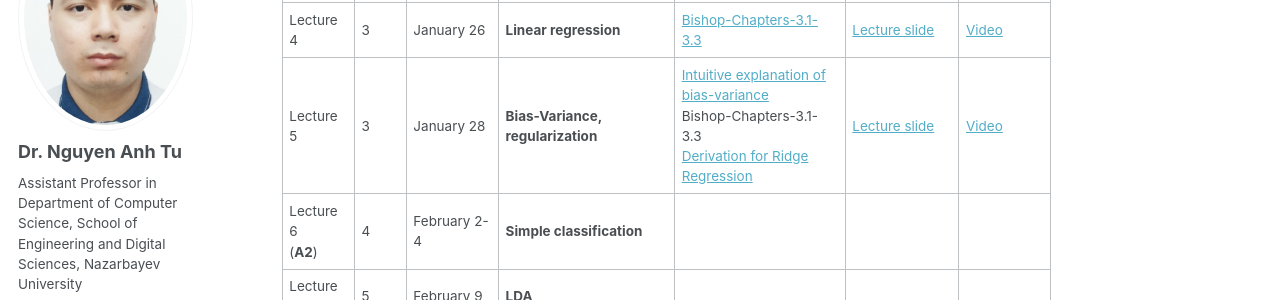
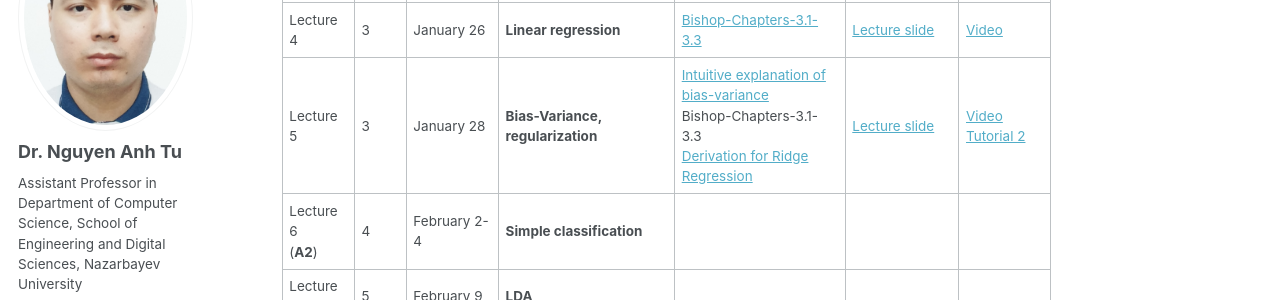
Before and after one commit to tunguyen87/seds-ml, a Jekyll site: the page built from _pages/Lecture.md, in a window 1280 px wide and 900 px high, scrolled down 569 px. Shown: the part 132-432 px from the top of the window. Built offline with Jekyll 4.4.1, drawn with Linux system fonts in a browser that asks for light colours; some web fonts are replaced.

Commit message:
Update Lecture.md

```diff
--- a/_pages/Lecture.md
+++ b/_pages/Lecture.md
@@ -22,7 +22,7 @@ Last day of classes: April 23
 | Lecture 2    |   1   |January 14    | **Introduction to  Machine Learning**         | [ML-cribsheet](https://drive.google.com/file/d/1ltGQSuoj5PnoYePg4S0WdzwgC1ub_Hji/view?usp=sharing)<br> [Python-tutorial-Jupyter notebook](https://drive.google.com/file/d/1veOv8Rtqwvq04H0yMRTJBCcQ8UhNpvFc/view?usp=sharing) <br>[Scikit-Learn Documentation](https://scikit-learn.org/stable/index.html) <br>[Google Colab intro](https://colab.research.google.com/notebooks/welcome.ipynb)         | [Lecture slide](https://drive.google.com/file/d/1Vo7VHXoqLYOW-GPmjNp7RVMye5cxFoLk/view?usp=sharing)      |  [Video](https://youtu.be/gIjcgUhtpkI)            |
 | Lecture 3<br>(**A1**)    |   2   |January 19-21 | **Math review**                   | [Wonderful animated explanations](https://www.3blue1brown.com/essence-of-linear-algebra-page)<br>[Linear algebra review](https://drive.google.com/file/d/1yDlYpuv4XShqL96LqB_Un5n8UTbWZIeh/view?usp=sharing)<br>[Probability review](https://drive.google.com/file/d/1MtFT9Ra5cdEw5TA6FN6UzuKeOjZp0OKM/view?usp=sharing)           |  [Lecture slide](https://drive.google.com/file/d/11eVI_4OMR_enuPq70-_fbX2qcMe25cFD/view?usp=sharing)      |  [Video-part 1](https://youtu.be/4Rx8YFcwMlM) <br>[Video-part 2](https://youtu.be/IjsEmM-MzxQ)  <br>[Tutorial 1](https://drive.google.com/file/d/1iz0BYnwdI71Qi-v8aFz-7fFs3KKGf9-b/view?usp=sharing)         |
 | Lecture 4    |   3   |January 26    | **Linear regression**                  | [Bishop-Chapters-3.1-3.3](https://drive.google.com/file/d/1s952CT8tQsyrqptBZVrcxAydthN9S-fu/view?usp=sharing)   |  [Lecture slide](https://drive.google.com/file/d/1plZwPn8ln38eT_VQASQzPbMBxrvqD5kG/view?usp=sharing)     | [Video](https://youtu.be/Oy3_Lwjvdlc)             |
-| Lecture 5    |   3   |January 28    | **Bias-Variance, regularization**                 | [Intuitive explanation of bias-variance](http://scott.fortmann-roe.com/docs/BiasVariance.html)<br>Bishop-Chapters-3.1-3.3 <br>[Derivation for Ridge Regression](https://drive.google.com/file/d/1PtIw7wbHNqRzHhbf1DfbxGP_weqIlMM2/view?usp=sharing)            | [Lecture slide](https://drive.google.com/file/d/116nwTop6NNGMTdUxDDvXfBAqOR738hkl/view?usp=sharing)      | [Video](https://youtu.be/NFGPbLZ6nVU)           |
+| Lecture 5    |   3   |January 28    | **Bias-Variance, regularization**                 | [Intuitive explanation of bias-variance](http://scott.fortmann-roe.com/docs/BiasVariance.html)<br>Bishop-Chapters-3.1-3.3 <br>[Derivation for Ridge Regression](https://drive.google.com/file/d/1PtIw7wbHNqRzHhbf1DfbxGP_weqIlMM2/view?usp=sharing)            | [Lecture slide](https://drive.google.com/file/d/116nwTop6NNGMTdUxDDvXfBAqOR738hkl/view?usp=sharing)      | [Video](https://youtu.be/NFGPbLZ6nVU) <br>[Tutorial 2](https://drive.google.com/file/d/1bxReYD-CyhXgFMN7t6JUKVEam9wf8zOH/view?usp=sharing)          |
 | Lecture 6<br>(**A2**)    |   4   |February 2-4  | **Simple classification**                    |                    |          |              |
 | Lecture 7    |   5   |February 9    |   **LDA**                    |                    |          |              |
 | Lecture 8   |   5   |February 11    |   **MLE, MAP**                    |                    |          |              |
```
